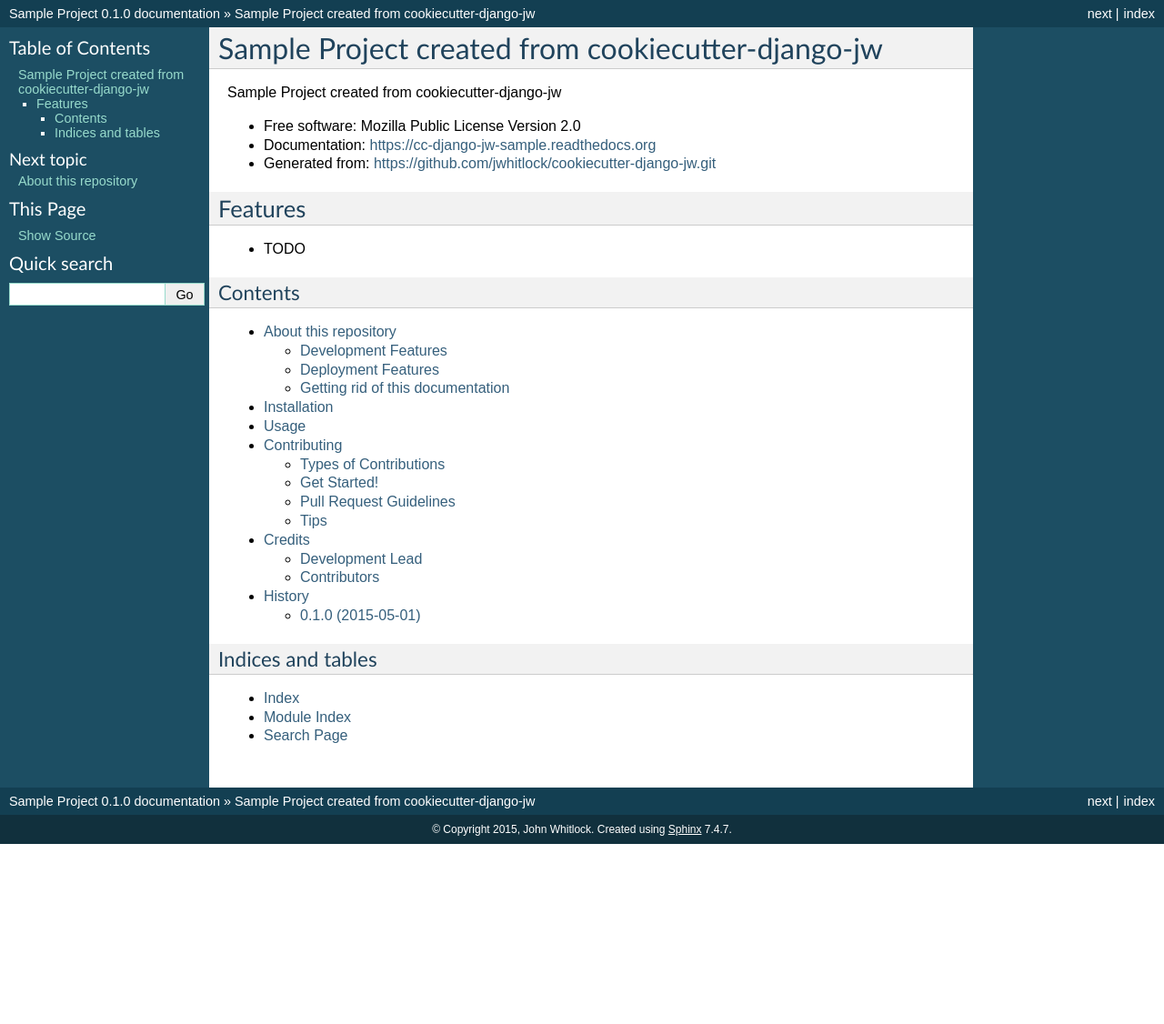
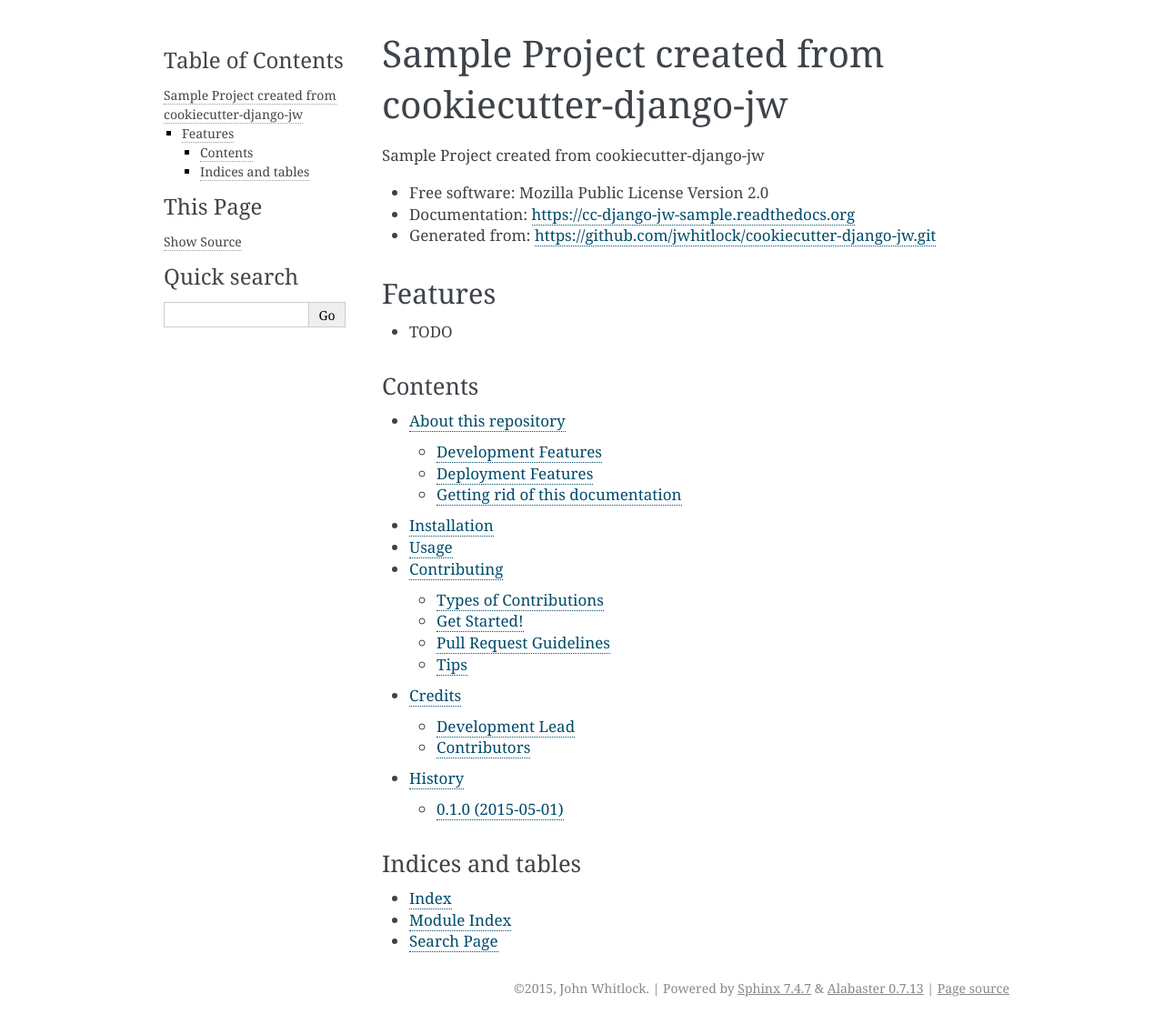
Before and after one commit to jwhitlock/cc-django-jw-sample, a Sphinx documentation site: the page built from docs/index.rst, in a window 1280 px wide. Shown: the whole page at 91% size. Built offline with Sphinx 7.4.7, drawn with Linux system fonts in a browser that asks for light colours; before the commit the page ends 928 px from its top, so only the background shows below that.

Commit message:
Split and bump requirements.txt
- Update docs/conf.py for new Sphinx to use default html theme
- Use tox --skip-missing-intepreters

```diff
--- a/docs/conf.py
+++ b/docs/conf.py
@@ -101,7 +101,7 @@ pygments_style = 'sphinx'
 
 # The theme to use for HTML and HTML Help pages.  See the documentation for
 # a list of builtin themes.
-html_theme = 'classic'
+# html_theme = 'alabaster'
 
 # Theme options are theme-specific and customize the look and feel of a theme
 # further.  For a list of options available for each theme, see the
```
Also changed, not shown: requirements-dev.txt (added, +66 -0 lines), requirements.txt (+1 -69 lines), 1 other file.
